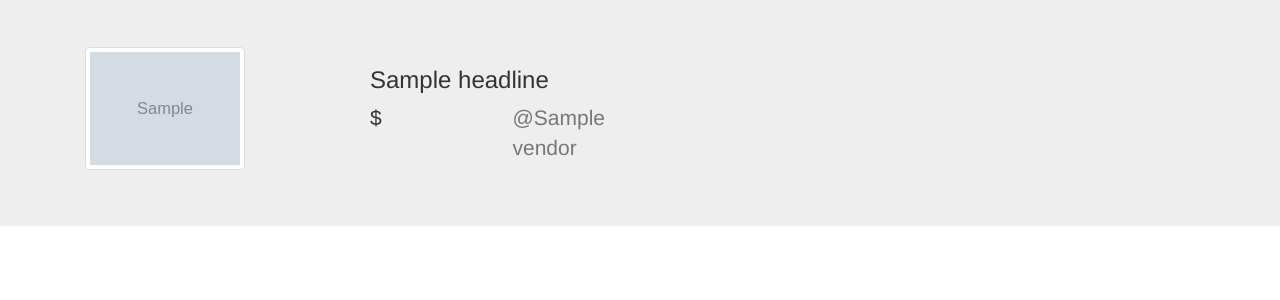
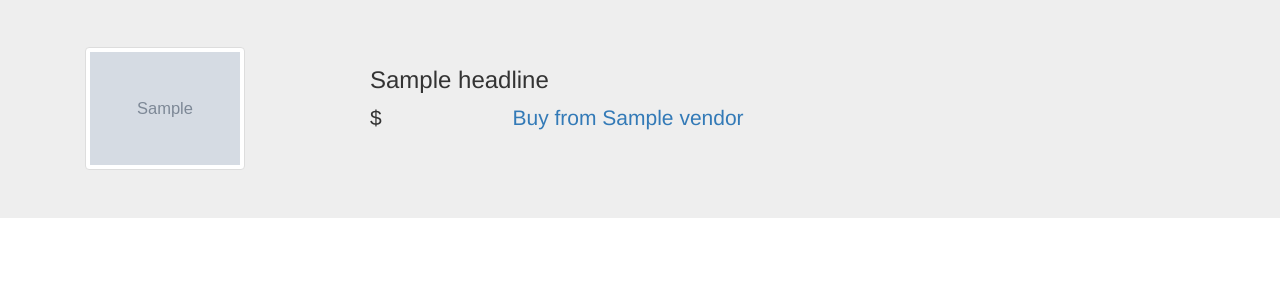
Before and after one commit to codesulting/xgunicorn, a Django app: template gunmel/templates/gunmel/price_history.html in a window 1280 px wide. Shown: the part 51-351 px from the top of the page. Run offline with Django 3.2, Linux system fonts and the light colour scheme; the template is opened without the code that fills it: most values are stand-ins (such as "Sample title", 1, 10 or a date in 2020); grey boxes marked "Sample" are stand-in pictures; some libraries are stand-ins or nearby versions.

Commit message:
small update for oos

```diff
--- a/gunmel/templates/gunmel/price_history.html
+++ b/gunmel/templates/gunmel/price_history.html
@@ -11,7 +11,7 @@
 			</div>
 			<div class="row">
 				<div class="col-md-2"><p>${{ view.formatted_object_price }}</p></div>
-				<div class="col-md-2"><a href="{{ object.url }}"><p class="text-muted">@{{ object.vendor }}</p></a></div>
+				<div class="col-md-4"><a href="{{ object.url }}"><p>{% if object.oos %}OOS @{% else %}Buy from {% endif %}{{ object.vendor }}</p></a></div>
 			</div>
 		</div>
 	</div>
```
